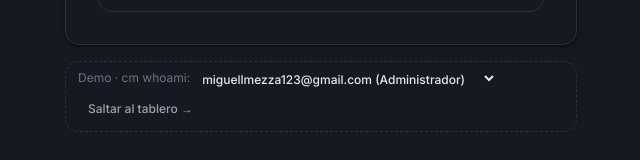
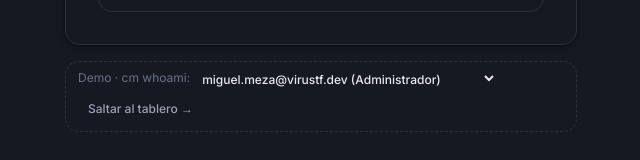
Before and after one commit to MiguelMeza17/BranchBoard, a React (Vite) app in the folder app/frontend/: page /#/scrum in a window 1280 px wide. Shown: the part 473-633 px from the top of the page, without its empty margins (319-959 px from the left). Built offline with nearby package versions, Linux system fonts and the light colour scheme; what reactflow would draw is missing.

Commit message:
Quitar los correos reales del equipo (el repositorio es público)
Se reemplazan por correos de ejemplo en SEGURIDAD.md y en los datos del mockup.

Co-Authored-By: Claude Fable 5.2 <noreply@anthropic.com>

```diff
--- a/app/frontend/src/data/fixtures.ts
+++ b/app/frontend/src/data/fixtures.ts
@@ -54,7 +54,7 @@ export const CORREO_NO_REGISTRADO = 'ana.torres@estudiante.dev';
 // ---- Usuarios (equipo semilla VirusTF + tester + un pendiente de confirmar) ----
 export const usuarios: Usuario[] = [
   {
-    email: 'miguellmezza123@gmail.com',
+    email: 'miguel.meza@virustf.dev',
     nombre: 'Miguel',
     apellido: 'Meza',
     rol: 'Administrador',
@@ -63,7 +63,7 @@ export const usuarios: Usuario[] = [
     firmado_en: '2026-06-01T10:00:00',
   },
   {
-    email: 'arteagacristobal957@gmail.com',
+    email: 'joan@virustf.dev',
     nombre: 'Cristóbal',
     apellido: 'Arteaga',
     rol: 'Líder',
@@ -72,7 +72,7 @@ export const usuarios: Usuario[] = [
     firmado_en: '2026-06-02T09:00:00',
   },
   {
-    email: 'johns.telagt@uqvirtual.edu.co',
+    email: 'sebas@virustf.dev',
     nombre: 'Sebastián',
     apellido: 'Johns',
     rol: 'Desarrollador',
@@ -123,7 +123,7 @@ export const sprints: Sprint[] = [
     fecha_fin: '2026-11-01',
     cerrado: true,
     fecha_cierre_real: '2026-11-01',
-    creado_por: 'miguellmezza123@gmail.com',
+    creado_por: 'miguel.meza@virustf.dev',
   },
   {
     id: 'sp1',
@@ -135,7 +135,7 @@ export const sprints: Sprint[] = [
     fecha_fin: '2026-11-16',
     cerrado: false,
     fecha_cierre_real: null,
-    creado_por: 'miguellmezza123@gmail.com',
+    creado_por: 'miguel.meza@virustf.dev',
   },
   // Backlogs de prueba (sin fecha): "Etapa 1", ya terminado (T-401…T-435), y "Etapa 2", en curso. "General" no es un backlog: en Avance
   // suma las tareas de todos los sprints y backlogs.
@@ -149,7 +149,7 @@ export const sprints: Sprint[] = [
     fecha_fin: '2026-11-30',
     cerrado: false,
     fecha_cierre_real: null,
-    creado_por: 'miguellmezza123@gmail.com',
+    creado_por: 'miguel.meza@virustf.dev',
   },
   {
     id: 'bl2',
@@ -161,7 +161,7 @@ export const sprints: Sprint[] = [
     fecha_fin: null,
     cerrado: false,
     fecha_cierre_real: null,
-    creado_por: 'miguellmezza123@gmail.com',
+    creado_por: 'miguel.meza@virustf.dev',
   },
   {
     id: 'bl3',
@@ -173,13 +173,13 @@ export const sprints: Sprint[] = [
     fecha_fin: null,
     cerrado: false,
     fecha_cierre_real: null,
-    creado_por: 'arteagacristobal957@gmail.com',
+    creado_por: 'joan@virustf.dev',
   },
 ];
 
-const ADMIN = 'miguellmezza123@gmail.com';
-const LIDER = 'arteagacristobal957@gmail.com';
-const DEV = 'johns.telagt@uqvirtual.edu.co';
+const ADMIN = 'miguel.meza@virustf.dev';
+const LIDER = 'joan@virustf.dev';
+const DEV = 'sebas@virustf.dev';
 const TESTER = 'laura.qa@virustf.dev';
 
 function t(p: Partial<Tarea> & Pick<Tarea, 'id' | 'titulo' | 'tipo' | 'estado' | 'creado_por'>): Tarea {
```
Also changed, not shown: 2 other files (tests, documents, lock files or other folders).
